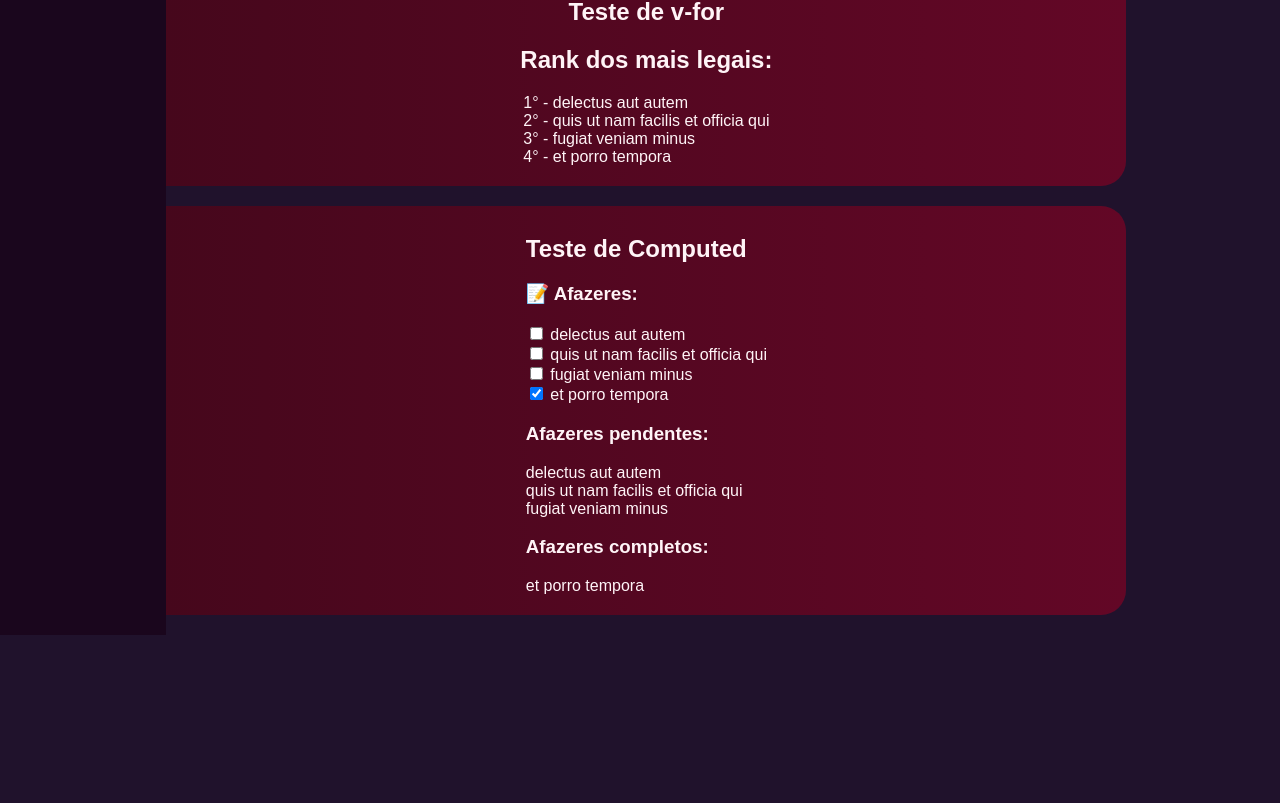
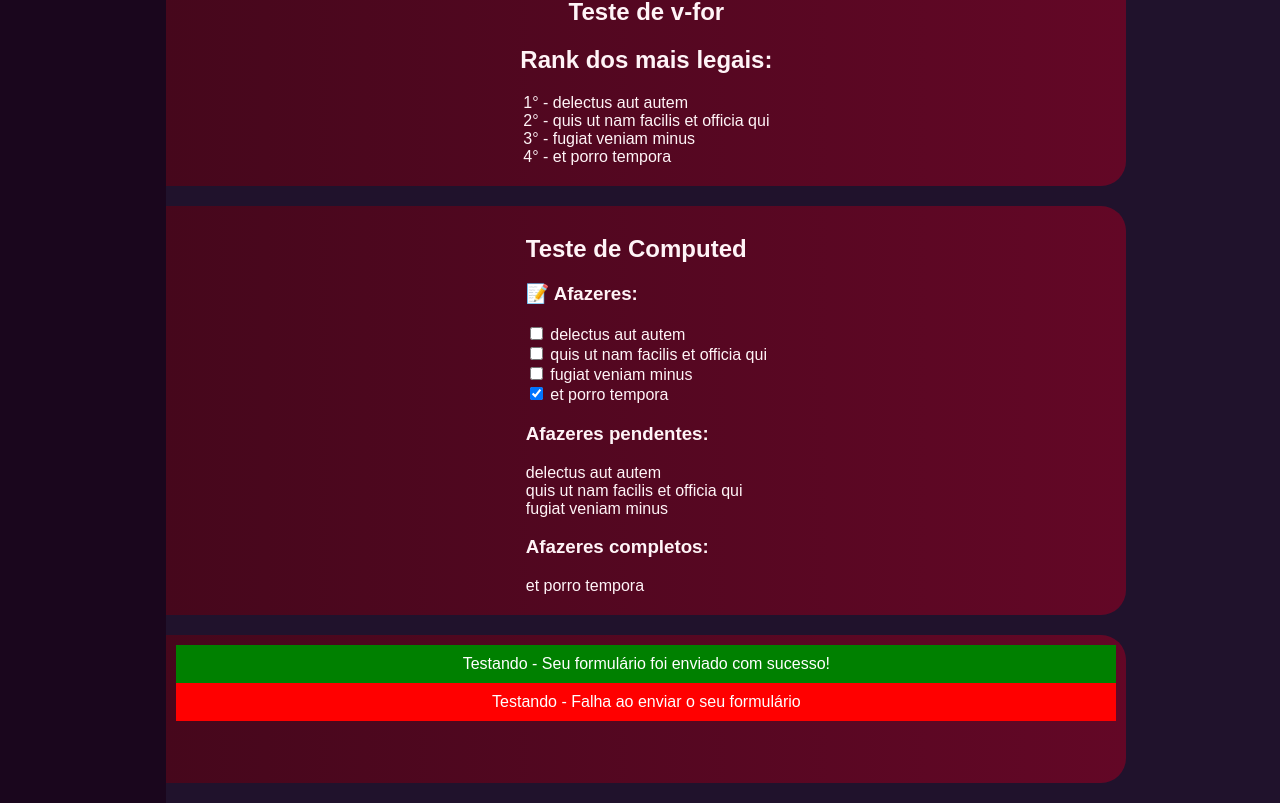
Before and after one commit to Marco-Aurelio-256/Projetos-VueJs, a Vue app in the folder test1/: page / in a window 1280 px wide. Shown: the part 1208-2011 px from the top of the page. Before the commit the page ends 1843 px from the top, so only its background shows below. Built offline with nearby package versions, Linux system fonts and the light colour scheme.

Commit message:
+Video #14 - Css; +Video #15 - Props

```diff
--- a/test1/src/App.vue
+++ b/test1/src/App.vue
@@ -133,6 +133,11 @@
       </div>
       </div>
     </section>
+
+    <section>
+      <BaseAlert variant='sucess'>Seu formulário foi enviado com sucesso!</BaseAlert>
+      <BaseAlert variant='danger'>Falha ao enviar o seu formulário</BaseAlert>
+    </section>
   </main>
 </template>
 
@@ -141,6 +146,7 @@
   import HeaderTop from './components/HeaderTop.vue'
   import TheSidebar from './components/TheSidebar.vue'
   import SlotTest from './components/SlotTest.vue'
+import BaseAlert from './components/BaseAlert.vue'
 
   export default {
     name: 'App',
@@ -148,7 +154,8 @@
     HeaderTop,
     TheTest,
     TheSidebar,
-    SlotTest
+    SlotTest,
+    BaseAlert
 },
 
   data() {
@@ -238,163 +245,4 @@
     text-align: center;
     color: #fff4f7;
   }
-
-  html,body {
-    margin:0;
-    padding:0;
-    overflow-x:hidden;
-}
-
-  section{
-    padding: 10px;
-    margin-top: 20px;
-    margin-bottom: 20px;
-    margin-right: 25%;
-    background: rgb(99,7,38);
-    background: linear-gradient(-90deg, rgba(99,7,38,1) 0%, rgb(70, 7, 28) 100%);
-
-    border-radius: 0 25px 25px 0;
-    min-height: 10vw;
-  }
-
-  .form-area{
-    padding-top: 5%;
-    padding-bottom: 5%;
-    margin-right: 10%;
-    margin-left: 10%;
-    background-color: #fff4f7;
-    color: black;
-    border-radius: 20px;
-  }
-
-  .inner-form{
-    margin: 10px;
-
-    width: 100%;
-    max-width: 400px;
-    height: auto;
-  }
-
-  .form{
-    display: inline-block;
-  }
-
-  .like{
-    cursor: pointer;
-    margin-top: 20px;
-
-    padding: 10px;
-    padding-left: 40px;
-    padding-right: 40px;
-
-    border:none;
-    color: #fff4f7;
-    font-size: medium;
-    box-shadow: 2px 4px rgba(0,0,0, 0.15);
-    font-weight: 700;
-    border-radius: 10px;
-  }
-  .form input{
-    width: 20vw;
-
-    background-color: rgb(141, 141, 141);
-    border: none;
-    box-shadow: 2px 4px #20122c;
-  }
-
-  .btn{
-    cursor: pointer;
-    margin-top: 20px;
-
-    padding: 10px;
-    padding-left: 40px;
-    padding-right: 40px;
-
-    border:none;
-    color: #fff4f7;
-    font-size: medium;
-    box-shadow: 2px 4px rgba(0,0,0, 0.15);
-    font-weight: 700;
-    border-radius: 10px;
-  }
-
-  .btn-green{
-    background-color: #35805b;
-  }
-
-  .btn-green:hover{
-    transition: 0.4s;
-    background-color: #175033;
-  }
-
-  .btn-red{
-    background-color: #dd3e3e;
-  }
-
-  .btn-red:hover{
-    transition: 0.4s;
-    background-color: #9b2929;
-  }
-
-  .btn-form button:first-child{
-    margin-right: 10px;
-  }
-
-  label{
-    text-align: left;
-    font-weight: 700;
-  }
-
-
-  .ranking-list{
-    justify-content: center;
-  }
-
-  .ranking-item{
-    display: inline-block;
-    text-align: left;
-    padding-bottom: 10px;
-  }
-
-  .text{
-    color: green;
-  }
-
-  .title{
-    font-size: 50px;
-  }
-
-  body{
-    background-color: #20122c;
-    margin: 0;
-    padding: 0;
-    list-style: none;
-    text-decoration: none;
-  }
-
-  @media screen and (max-width: 1070px) {
-    section{
-    padding: 10px;
-    margin-top: 10px;
-    margin-left: 15%;
-    margin-right: 15%;
-    background-color: #630726;
-    border-radius: 25px 25px 25px 25px;
-    }
-
-    .form-area{
-    display: block;
-
-    background-color: #fff4f7;
-    color: black;
-    border-radius: 20px;
-    }
-
-    .inner-form{
-    margin: 10px;
-    align-content: center;
-  }
-  }
-
-
 </style>
--- /dev/null
+++ b/test1/src/assets/css/style.css
@@ -0,0 +1,156 @@
+html,body {
+    margin:0;
+    padding:0;
+    overflow-x:hidden;
+}
+
+  section{
+    padding: 10px;
+    margin-top: 20px;
+    margin-bottom: 20px;
+    margin-right: 25%;
+    background: rgb(99,7,38);
+    background: linear-gradient(-90deg, rgba(99,7,38,1) 0%, rgb(70, 7, 28) 100%);
+
+    border-radius: 0 25px 25px 0;
+    min-height: 10vw;
+  }
+
+  .form-area{
+    padding-top: 5%;
+    padding-bottom: 5%;
+    margin-right: 10%;
+    margin-left: 10%;
+    background-color: #fff4f7;
+    color: black;
+    border-radius: 20px;
+  }
+
+  .inner-form{
+    margin: 10px;
+
+    width: 100%;
+    max-width: 400px;
+    height: auto;
+  }
+
+  .form{
+    display: inline-block;
+  }
+
+  .like{
+    cursor: pointer;
+    margin-top: 20px;
+
+    padding: 10px;
+    padding-left: 40px;
+    padding-right: 40px;
+
+    border:none;
+    color: #fff4f7;
+    font-size: medium;
+    box-shadow: 2px 4px rgba(0,0,0, 0.15);
+    font-weight: 700;
+    border-radius: 10px;
+  }
+  .form input{
+    width: 20vw;
+
+    background-color: rgb(141, 141, 141);
+    border: none;
+    box-shadow: 2px 4px #20122c;
+  }
+
+  .btn{
+    cursor: pointer;
+    margin-top: 20px;
+
+    padding: 10px;
+    padding-left: 40px;
+    padding-right: 40px;
+
+    border:none;
+    color: #fff4f7;
+    font-size: medium;
+    box-shadow: 2px 4px rgba(0,0,0, 0.15);
+    font-weight: 700;
+    border-radius: 10px;
+  }
+
+  .btn-green{
+    background-color: #35805b;
+  }
+
+  .btn-green:hover{
+    transition: 0.4s;
+    background-color: #175033;
+  }
+
+  .btn-red{
+    background-color: #dd3e3e;
+  }
+
+  .btn-red:hover{
+    transition: 0.4s;
+    background-color: #9b2929;
+  }
+
+  .btn-form button:first-child{
+    margin-right: 10px;
+  }
+
+  label{
+    text-align: left;
+    font-weight: 700;
+  }
+
+
+  .ranking-list{
+    justify-content: center;
+  }
+
+  .ranking-item{
+    display: inline-block;
+    text-align: left;
+    padding-bottom: 10px;
+  }
+
+  .text{
+    color: green;
+  }
+
+  .title{
+    font-size: 50px;
+  }
+
+  body{
+    background-color: #20122c;
+    margin: 0;
+    padding: 0;
+    list-style: none;
+    text-decoration: none;
+  }
+
+  @media screen and (max-width: 1070px) {
+    section{
+    padding: 10px;
+    margin-top: 10px;
+    margin-left: 15%;
+    margin-right: 15%;
+    background-color: #630726;
+    border-radius: 25px 25px 25px 25px;
+    }
+
+    .form-area{
+    display: block;
+
+    background-color: #fff4f7;
+    color: black;
+    border-radius: 20px;
+    }
+
+    .inner-form{
+    margin: 10px;
+    align-content: center;
+  }
+  }
--- /dev/null
+++ b/test1/src/components/BaseAlert.vue
@@ -0,0 +1,52 @@
+<template>
+  <div :class="baseClass">
+    {{ test }}
+    <slot />
+  </div>
+</template>
+
+<script>
+export default {
+  props: {
+    variant: {
+      type: String,
+      default: '',
+    },
+    test: {
+      type: String,
+      default: 'Testando - ',
+    },
+
+  },
+
+  computed: {
+    baseClass(){
+      return [
+        'alert',
+        this.variant ? `alert-${this.variant}` : ''
+      ]
+    }
+
+  }
+}
+</script>
+
+<style scoped>
+.alert{
+  padding: 10px;
+  color: gray;
+  background: #ddd
+}
+
+.alert-sucess{
+  background: green;
+  color: white;
+}
+
+.alert-danger{
+  background: red;
+  color: white;
+}
+
+
+</style>
--- a/test1/src/main.js
+++ b/test1/src/main.js
@@ -1,4 +1,5 @@
 import { createApp } from 'vue'
 import App from './App.vue'
+import '@/assets/css/style.css'
 
 createApp(App).mount('#app')
```
